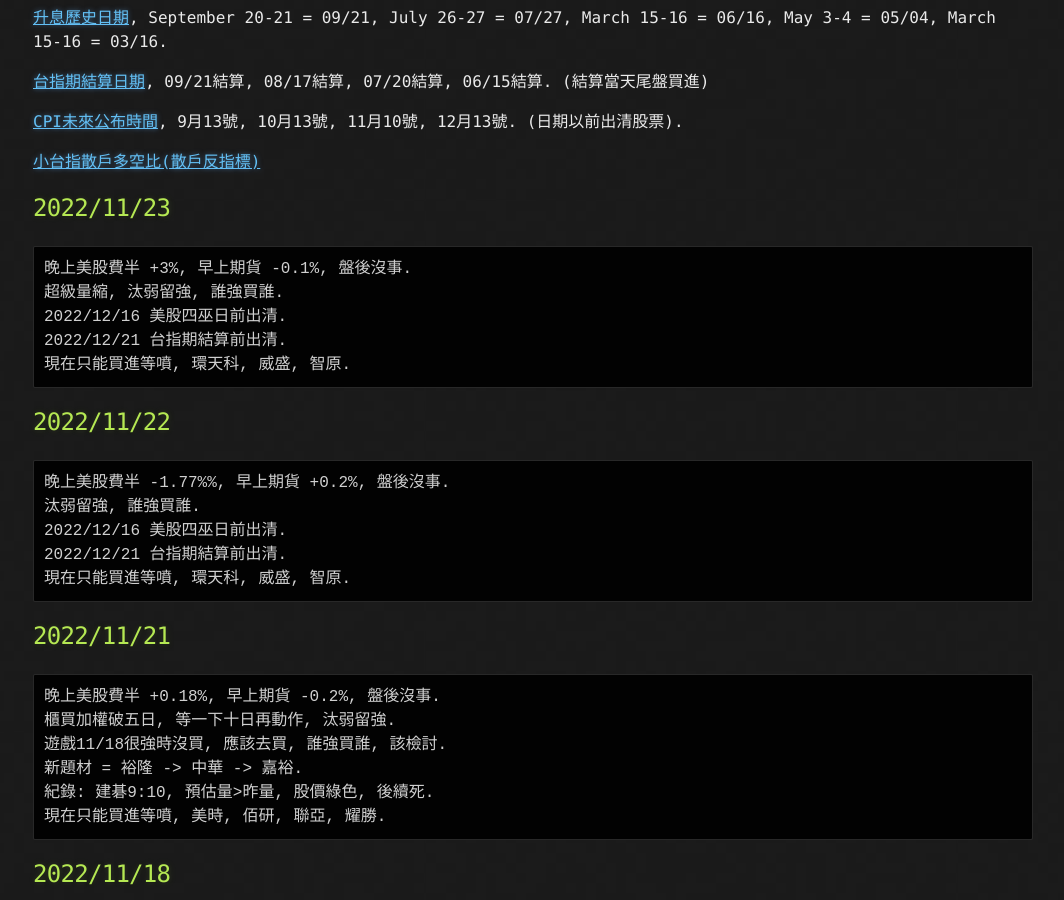
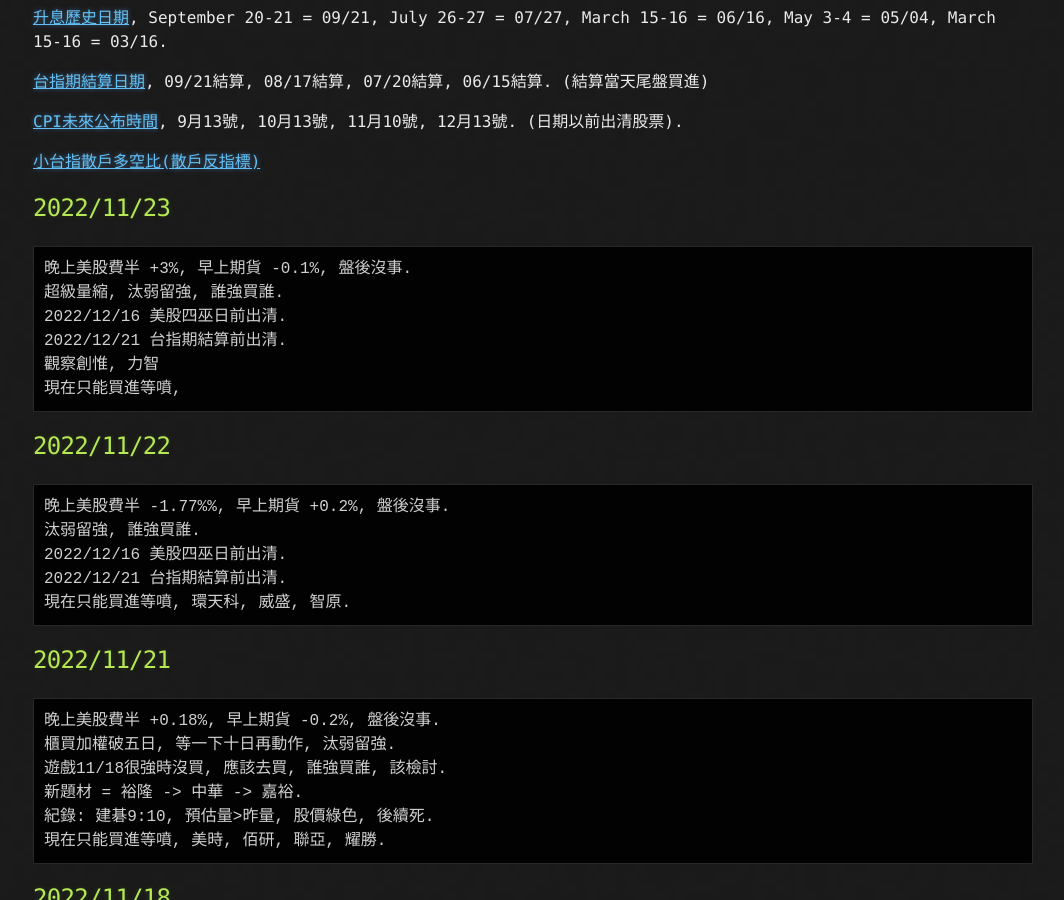
Before and after one commit to lepg5487/Stock_God, a Jekyll site: the page built from index.md, in a window 1280 px wide and 900 px high, scrolled down 332 px. Shown: the whole window, without its empty margins (107-1171 px from the left). Built offline with Jekyll 4.4.1, drawn with Linux system fonts in a browser that asks for light colours; our own code applies the rules of GitHub Pages for plain Markdown files.

Commit message:
Update index.md

````diff
--- a/index.md
+++ b/index.md
@@ -20,7 +20,8 @@ layout: testlayouts
 超級量縮, 汰弱留強, 誰強買誰.
 2022/12/16 美股四巫日前出清.
 2022/12/21 台指期結算前出清.
-現在只能買進等噴, 環天科, 威盛, 智原.
+觀察創惟, 力智
+現在只能買進等噴,
 ```
 
 ## 2022/11/22
````
